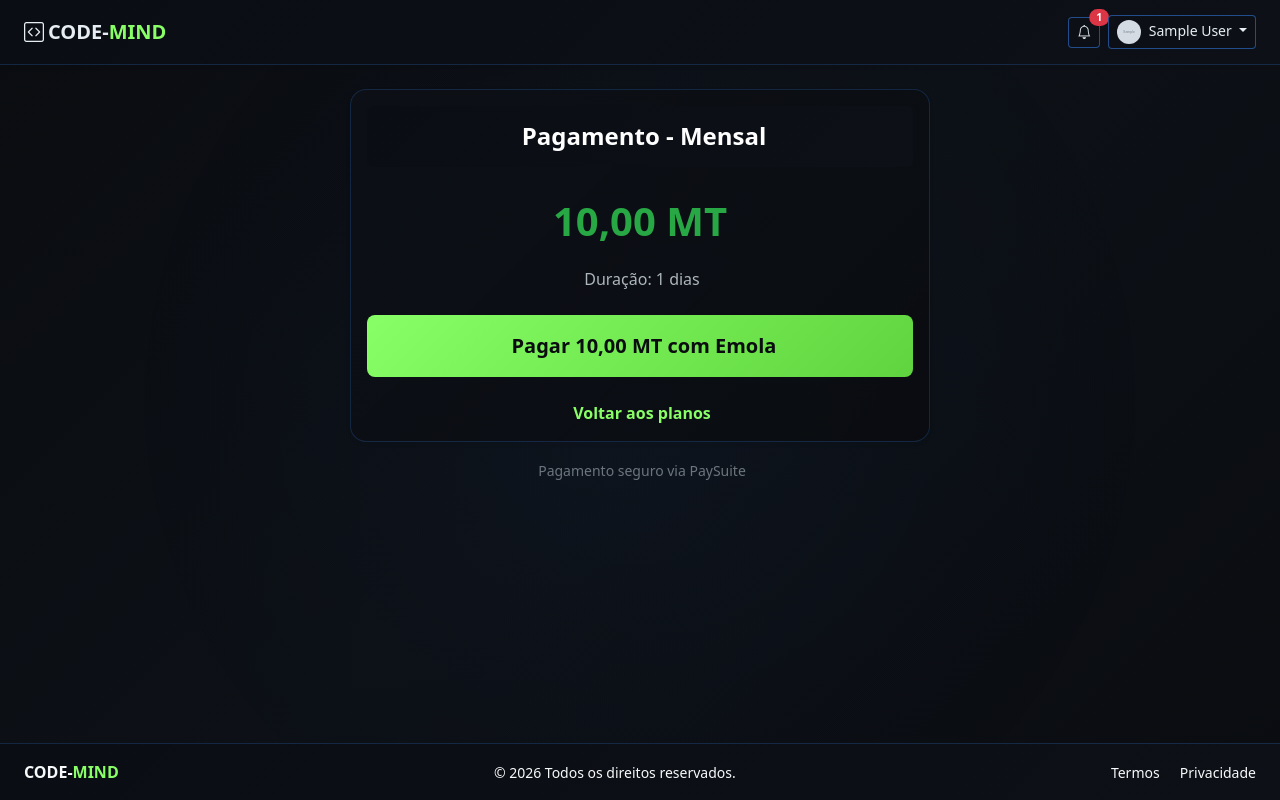
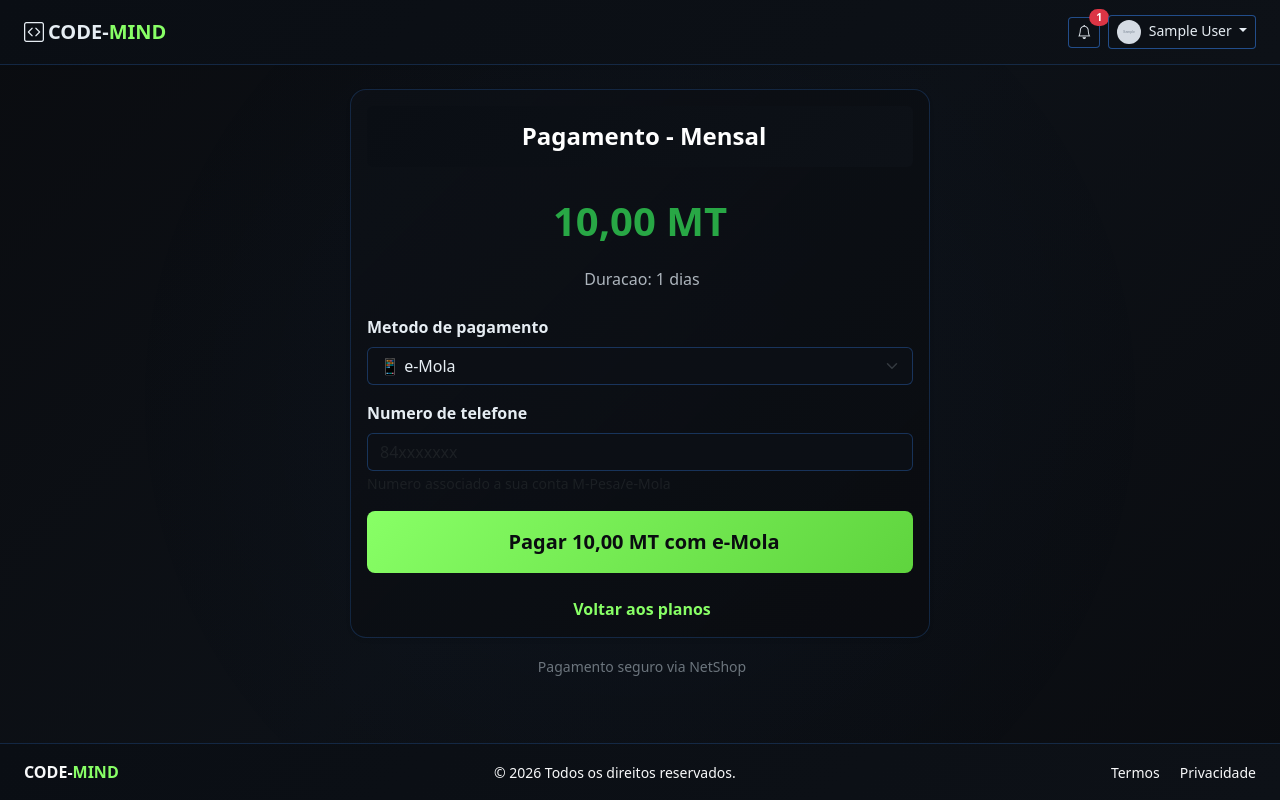
Before and after one commit to Code-ops868/SISTEMA-DE-GESTAO-DE-EMPRESTIMOS-CODE-MIND, a Django app: page /mpesa/pagamento/mensal/ in a window 1280 px wide. Run offline with Django 5.2, Linux system fonts and the light colour scheme; a user stored in the database is signed in; tables that the repository leaves empty hold one stand-in row (values such as "Sample post"); grey boxes marked "Sample" are stand-in pictures; one stand-in notice (Sample message) is shown; data that the repository does not hold is empty; parts of the project's set-up code (start-up, migrations or seed data) failed here and were passed over; some libraries are stand-ins or nearby versions.

Commit message:
Atualiza template de pagamento com metodo e telefone

```diff
--- a/microcredito_app/templates/planos/pagamento_mpesa.html
+++ b/microcredito_app/templates/planos/pagamento_mpesa.html
@@ -8,7 +8,7 @@
         <div class="col-md-6">
             <div class="card shadow-sm">
                 <div class="card-body">
-                    <!-- Título com gradiente azul escuro consistente com o sistema -->
+                    <!-- Titulo com gradiente azul escuro consistente com o sistema -->
                     <div class="text-white text-center p-3 rounded mb-4" style="background: linear-gradient(135deg, #0a0e14 0%, #0d1117 100%) !important;">
                         <h4 class="mb-0 fw-bold">
                             <i class="fas fa-credit-card me-2"></i>
@@ -21,23 +21,44 @@
                         <div class="fw-bold mb-3" style="font-size: 2.5rem; color: #28a745;">
                             {{ plano.valor }} MT
                         </div>
-                        <!-- Duração com cor visível (cinza claro em vez de text-muted) -->
                         <p style="color: #adb5bd;">
                             <i class="fas fa-calendar-alt me-1"></i>
-                            Duração: {{ plano.duracao_dias }} dias
+                            Duracao: {{ plano.duracao_dias }} dias
                         </p>
                     </div>
 
-                    <!-- Formulário de pagamento -->
-                    <form method="POST">
+                    {% if messages %}
+                        {% for message in messages %}
+                            <div class="alert alert-{{ message.tags }}">{{ message }}</div>
+                        {% endfor %}
+                    {% endif %}
+
+                    <!-- Formulario de pagamento -->
+                    <form method="POST" id="form-pagamento">
                         {% csrf_token %}
-                        <button type="submit" class="btn btn-success btn-lg w-100 py-3 fw-bold">
+
+                        <div class="mb-3">
+                            <label for="metodo_pagamento" class="form-label fw-bold">Metodo de pagamento</label>
+                            <select name="metodo_pagamento" id="metodo_pagamento" class="form-select" required>
+                                <option value="emola">📱 e-Mola</option>
+                                <option value="mpesa">📱 M-Pesa</option>
+                                <option value="card">💳 Cartao (Visa/Mastercard)</option>
+                            </select>
+                        </div>
+
+                        <div class="mb-3" id="campo_telefone">
+                            <label for="telefone" class="form-label fw-bold">Numero de telefone</label>
+                            <input type="text" name="telefone" id="telefone" class="form-control"
+                                   placeholder="84xxxxxxx" required>
+                            <small class="text-muted">Numero associado a sua conta M-Pesa/e-Mola</small>
+                        </div>
+
+                        <button type="submit" class="btn btn-success btn-lg w-100 py-3 fw-bold" id="btn-pagar">
                             <i class="fas fa-mobile-alt me-2"></i>
-                            Pagar {{ plano.valor }} MT com Emola
+                            <span id="texto-botao">Pagar {{ plano.valor }} MT com e-Mola</span>
                         </button>
                     </form>
 
-                    <!-- Link voltar em verde -->
                     <div class="mt-4 text-center">
                         <a href="{% url 'planos' %}" class="text-success text-decoration-none fw-bold">
                             <i class="fas fa-arrow-left me-1"></i>
@@ -47,14 +68,44 @@
                 </div>
             </div>
 
-            <!-- Informação adicional com cor visível -->
             <div class="text-center mt-3">
                 <small style="color: #6c757d;">
                     <i class="fas fa-lock me-1"></i>
-                    Pagamento seguro via PaySuite
+                    Pagamento seguro via NetShop
                 </small>
             </div>
         </div>
     </div>
 </div>
+
+<script>
+document.addEventListener('DOMContentLoaded', function() {
+    const metodo = document.getElementById('metodo_pagamento');
+    const campoTelefone = document.getElementById('campo_telefone');
+    const telefone = document.getElementById('telefone');
+    const textoBotao = document.getElementById('texto-botao');
+    const valorPlano = '{{ plano.valor }}';
+
+    const nomesMetodo = {
+        'emola': 'e-Mola',
+        'mpesa': 'M-Pesa',
+        'card': 'Cartao'
+    };
+
+    function atualizarFormulario() {
+        const valor = metodo.value;
+        if (valor === 'card') {
+            campoTelefone.style.display = 'none';
+            telefone.required = false;
+        } else {
+            campoTelefone.style.display = 'block';
+            telefone.required = true;
+        }
+        textoBotao.textContent = 'Pagar ' + valorPlano + ' MT com ' + nomesMetodo[valor];
+    }
+
+    metodo.addEventListener('change', atualizarFormulario);
+    atualizarFormulario();
+});
+</script>
 {% endblock %}
```
